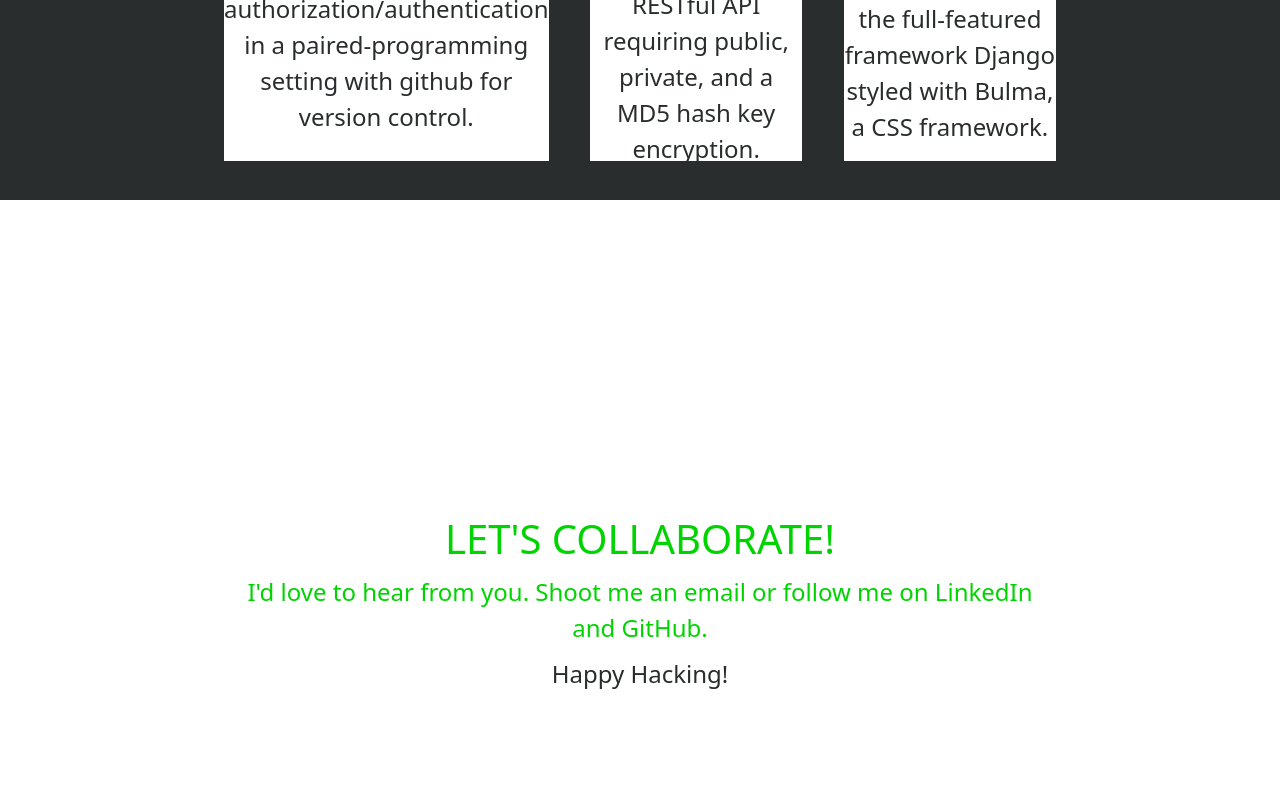
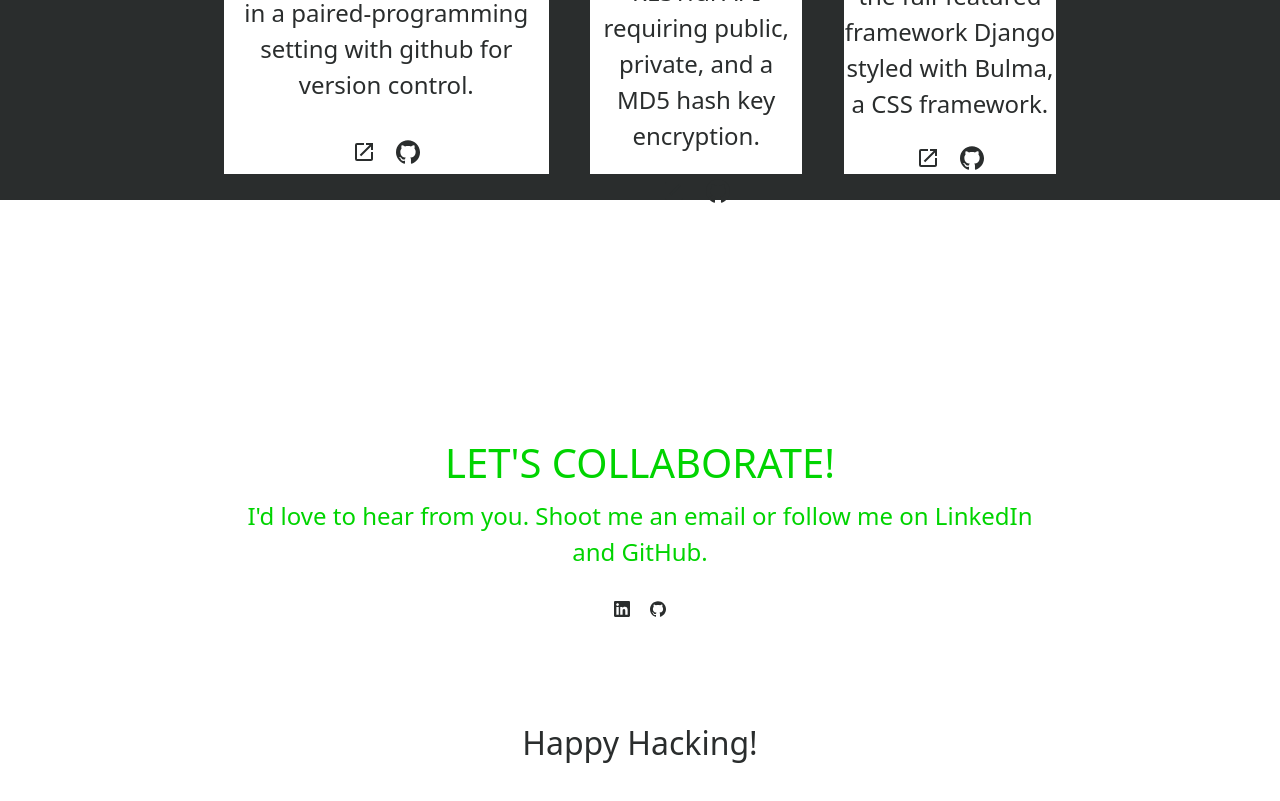
Before and after one commit to jeffreygreenjr/Portfolio-frontend, a React (Create React App) app: page / in a window 1280 px wide. Shown: the part 2200-3001 px from the top of the page. Built offline with nearby package versions, Linux system fonts and the light colour scheme.

Commit message:
Add links to project url and github

```diff
--- a/package.json
+++ b/package.json
@@ -10,6 +10,7 @@
     "react": "^18.1.0",
     "react-bootstrap": "^2.4.0",
     "react-dom": "^18.1.0",
+    "react-icons": "^4.4.0",
     "react-router": "^6.3.0",
     "react-router-dom": "^6.3.0",
     "react-scripts": "5.0.1",
--- a/src/components/Contact.js
+++ b/src/components/Contact.js
@@ -1,6 +1,7 @@
 import "../styles/Contact.css";
-
-import React from 'react'
+import React from 'react';
+import { ImGithub } from 'react-icons/im';
+import { SiLinkedin } from 'react-icons/si';
 
 function Contact() {
   return (
@@ -11,6 +12,10 @@ function Contact() {
         <div className="ContactSubHeading">
             I'd love to hear from you. Shoot me an email or follow me on LinkedIn and GitHub.
         </div>
+        <div className="ContactForm">
+            <a className="ContactLinks" href="https://www.linkedin.com/in/jeffreygreenjr/"><SiLinkedin /></a>
+            <a className="ContactLinks" href="https://github.com/jeffreygreenjr"><ImGithub /></a>
+        </div>
         <div className="ContactClosing">
             Happy Hacking!
         </div>
--- a/src/components/Projects.js
+++ b/src/components/Projects.js
@@ -1,5 +1,7 @@
 import "../styles/Projects.css";
 import React from 'react';
+import { ImGithub } from 'react-icons/im';
+import { MdOpenInNew } from 'react-icons/md';
 
 function Projects() {
 
@@ -14,16 +16,28 @@ function Projects() {
                 <img src="https://i.imgur.com/ZkaGo48.png" alt="twitterscreenshot"/>
                 <h4>ELON MUSK'S TWITTER</h4>
                 <p>Reverse engineered a full-stack web application that utilizes full CRUD operations as well user authorization/authentication in a paired-programming setting with github for version control.</p>
+                <div className="ProjectLinks">
+                    <a className="ContactLinks" href="https://glacial-basin-38209.herokuapp.com/"><MdOpenInNew /></a>
+                    <a className="ContactLinks" href="https://github.com/Arishamays1/Project_2"><ImGithub /></a>
+                </div>
             </div>
             <div className="Project" id="Project2">
                 <img src="https://user-images.githubusercontent.com/102068506/169447980-fb84a6b1-3195-4e2b-b563-82024645846b.png" alt="marvelscreenshot"/>
                 <h4>EXPLORE MARVEL UNIVERSE</h4>
                 <p>Developed a modular and modern frontend React application fetching data from a third-party RESTful API requiring public, private, and a MD5 hash key encryption.</p>
+                <div className="ProjectLinks">
+                    <a className="ContactLinks" href="https://jeffreygreen-cars-collector.herokuapp.com/"><MdOpenInNew /></a>
+                    <a className="ContactLinks" href="https://github.com/jeffreygreenjr/Project3-React-Marvel"><ImGithub /></a>
+                </div>
             </div>
             <div className="Project" id="Project3">
             <img src="https://user-images.githubusercontent.com/102068506/171906132-bda8a863-841e-40b8-b486-3d3e6e2da295.jpg" alt="carsscreenshot"/>
                 <h4>CAR COLLECTOR APP</h4>
                 <p>Built a full-stack web application with python servers and PostgreSQL databases with the full-featured framework Django styled with Bulma, a CSS framework.</p>
+                <div className="ProjectLinks">
+                    <a className="ContactLinks" href="https://jeffreygreen-marvel-react-api.netlify.app"><MdOpenInNew /></a>
+                    <a className="ContactLinks" href="https://github.com/jeffreygreenjr/django_cars_collector"><ImGithub /></a>
+                </div>
             </div>
         </div>
     </div>
--- a/src/styles/Contact.css
+++ b/src/styles/Contact.css
@@ -23,10 +23,17 @@
 
 .ContactSubHeading {
     font-size: 1.5em;
-    padding-bottom: 10px;
+    padding-bottom: 25px;
+}
+
+.ContactLinks {
+    color: #2a2d2d;
+    padding: 10px;
+    text-decoration: none;
 }
 
 .ContactClosing {
-    font-size: 1.5em;
+    font-size: 2em;
     color: #2a2d2d;
+    padding-top: 100px;
 }
--- a/src/styles/Projects.css
+++ b/src/styles/Projects.css
@@ -30,7 +30,7 @@
 
 .Project {
     font-size: 1.5em;
-    height: 600px;
+    height: 625px;
     width: 350px;
     display: flex;
     flex-direction: column;
```
Also changed, not shown: 1 other file (tests, documents, lock files or other folders).
